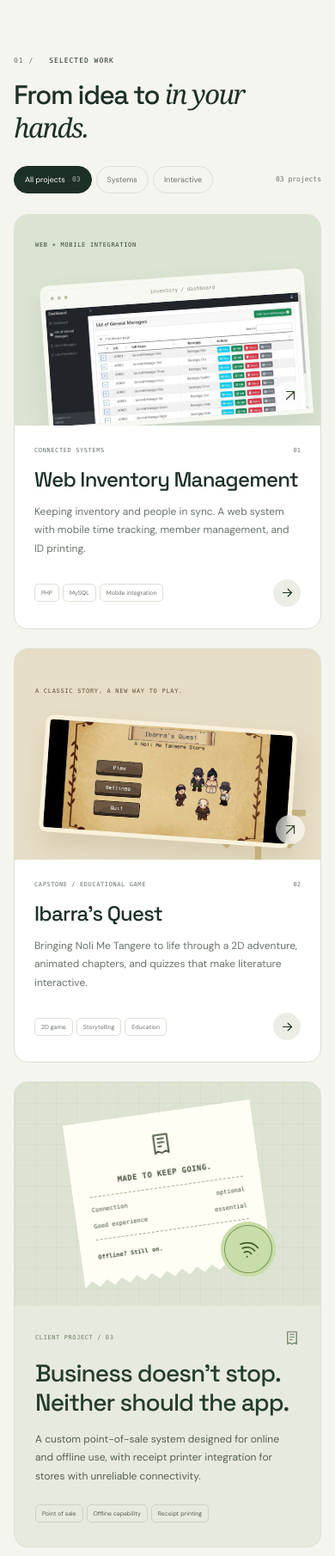
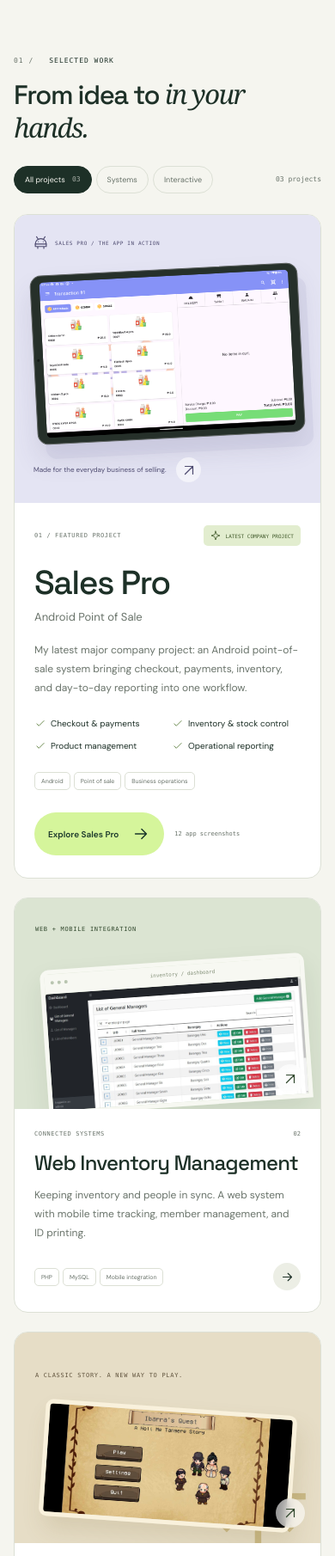
Before and after one commit to Jennnn06/Jennnn06.github.io, a PHP site: page / in a window 390 px wide. Shown: the part 1195-3005 px from the top of the page at 86% size. Run offline with PHP 8.4, Linux system fonts and the light colour scheme.

Commit message:
added sales pro as my project

```diff
--- a/css/style_index.css
+++ b/css/style_index.css
@@ -233,29 +233,38 @@ h1, h2, h3 { font-family: var(--heading); font-weight: 500; }
 .project-open { display: flex; align-items: center; justify-content: center; flex-shrink: 0; width: 32px; height: 32px; background: var(--soft); border-radius: 50%; transition: transform .2s, background .2s; }
 .project-open .icon { width: 17px; height: 17px; }
 .project-open:hover { background: var(--line); transform: translateX(3px); }
-.pos-project { display: grid; grid-template-columns: 1fr 1.1fr; grid-column: 1 / -1; background: #e7eadf; border: 1px solid var(--line); border-radius: 20px; overflow: hidden; }
-.pos-art { position: relative; display: flex; align-items: center; justify-content: center; min-height: 315px; background: #dce3d2; background-image: linear-gradient(90deg, #6d81510d 1px, transparent 1px), linear-gradient(#6d81510d 1px, transparent 1px); background-size: 24px 24px; }
-.receipt { display: flex; flex-direction: column; align-items: stretch; gap: 11px; width: 230px; padding: 23px 20px 26px; background: #fffdf4; color: #405039; font-family: var(--mono); transform: rotate(-8deg); filter: drop-shadow(6px 12px 10px #5360441a); clip-path: polygon(0 0,100% 0,100% 96%,96% 100%,92% 96%,88% 100%,84% 96%,80% 100%,76% 96%,72% 100%,68% 96%,64% 100%,60% 96%,56% 100%,52% 96%,48% 100%,44% 96%,40% 100%,36% 96%,32% 100%,28% 96%,24% 100%,20% 96%,16% 100%,12% 96%,8% 100%,4% 96%,0 100%); }
-.receipt > .icon { align-self: center; width: 27px; height: 27px; margin-bottom: 5px; }
-.receipt strong { font-size: 10px; text-align: center; letter-spacing: .4px; }
-.receipt-line { border-top: 1px dashed #a1ab8d; }
-.receipt > span:not(.receipt-line) { display: flex; justify-content: space-between; align-items: center; font-size: 7px; }
-.receipt b { font-weight: 400; }
-.receipt > span.receipt-total { font-size: 10px; font-weight: 600; }
-.receipt-total .icon { width: 17px; height: 17px; }
-.pos-stamp { position: absolute; display: flex; align-items: center; justify-content: center; width: 62px; height: 62px; border: 1px solid #779453; border-radius: 50%; background: #c9dda8; color: #3e5f27; left: calc(50% + 72px); bottom: 44px; transform: rotate(12deg); box-shadow: 0 0 0 4px #c9dda8; }
-.pos-stamp .icon { width: 30px; height: 30px; }
-.pos-content { padding: 34px 38px; color: #253d2c; }
-.pos-content .project-meta { color: #6c7e63; }
-.pos-content .project-meta .icon { width: 18px; height: 18px; }
-.pos-content h3 { font-size: 30px; letter-spacing: -1px; line-height: 1.2; margin-top: 16px; }
-.pos-content > p { font-size: 14px; color: #55634e; line-height: 1.8; margin-top: 15px; max-width: 420px; }
-.pos-content .tags { margin-top: 22px; }
-.pos-content .tags span { color: #55634e; border-color: #cbd2c1; }
-[data-theme="dark"] .pos-project { background: #24382a; }
-[data-theme="dark"] .pos-content { color: #e4ecd9; }
-[data-theme="dark"] .pos-content > p, [data-theme="dark"] .pos-content .project-meta { color: #b1bda5; }
-[data-theme="dark"] .pos-content .tags span { color: #b1bda5; border-color: #48603d; }
+
+/* Sales Pro leads the work section as the latest major company project. */
+.featured-project { display: grid; grid-template-columns: 1fr 1.15fr; grid-column: 1 / -1; border: 1px solid var(--line); border-radius: 20px; overflow: hidden; background: var(--surface); }
+.featured-copy { padding: 38px; }
+.featured-copy .project-meta { flex-wrap: wrap; gap: 12px; letter-spacing: .6px; }
+.featured-badge { display: inline-flex; align-items: center; gap: 6px; border-radius: 5px; padding: 6px 8px; background: #e2edcf; color: #425b2c; font-size: 7px; }
+.featured-badge .icon { width: 12px; height: 12px; }
+.featured-copy h3 { margin-top: 27px; font-size: 46px; letter-spacing: -2px; line-height: 1.1; }
+.featured-type { margin-top: 9px; font-size: 14px; color: var(--muted); }
+.featured-description { max-width: 430px; margin-top: 19px; font-size: 14px; line-height: 1.85; color: var(--muted); }
+.featured-capabilities { display: grid; grid-template-columns: 1fr 1fr; gap: 12px 17px; padding: 0; margin: 23px 0; list-style: none; }
+.featured-capabilities li { display: flex; align-items: flex-start; gap: 7px; font-size: 11px; line-height: 1.5; }
+.featured-capabilities .icon { width: 14px; height: 14px; margin-top: 1px; color: #658648; }
+.featured-actions { display: flex; align-items: center; flex-wrap: wrap; gap: 17px; margin-top: 26px; }
+.featured-actions .button { font-size: 11px; padding: 14px 19px; gap: 20px; }
+.featured-actions > span { font-family: var(--mono); font-size: 8px; color: var(--muted); }
+.featured-preview { position: relative; display: flex; flex-direction: column; justify-content: center; gap: 31px; min-width: 0; padding: 38px 32px; background: #e4e4f3; color: #4e4b70; text-align: left; overflow: hidden; }
+.featured-preview::before { content: ""; position: absolute; pointer-events: none; width: 550px; height: 550px; border: 1px solid #76749e22; border-radius: 50%; left: calc(50% - 275px); top: calc(50% - 275px); }
+.featured-preview-label { position: relative; display: inline-flex; align-items: center; gap: 8px; font-family: var(--mono); font-size: 8px; letter-spacing: .8px; }
+.featured-preview-label .icon { width: 17px; height: 17px; }
+.sales-tablet { position: relative; display: block; width: 100%; padding: 10px 13px; border: 1px solid #5d6260; border-radius: 17px; background: #26302a; box-shadow: 9px 17px 0 #b5b5d13d, 0 18px 30px #49456d22; transform: rotate(-3deg); transition: transform .3s; }
+.sales-tablet::before { content: ""; position: absolute; top: calc(50% - 2px); left: 4px; width: 4px; height: 4px; border-radius: 50%; background: #151a17; }
+.sales-tablet img { width: 100%; height: auto; border-radius: 5px; }
+.featured-preview:hover .sales-tablet { transform: rotate(-1deg) translateY(-3px); }
+.featured-preview-caption { position: relative; display: flex; align-items: center; justify-content: space-between; gap: 12px; font-size: 10px; line-height: 1.7; }
+.featured-preview-arrow { display: flex; align-items: center; justify-content: center; width: 34px; height: 34px; flex-shrink: 0; border-radius: 50%; background: #ffffff8c; }
+.featured-preview-arrow .icon { width: 18px; height: 18px; }
+.app-sales { background: #d7d6ee; }
+.phone-project.phone-project-featured { padding: 11px 9px; margin-bottom: 3px; border: 1px solid #c7d4b7; border-radius: 12px; background: #e1e9d6; }
+.phone-project-featured small { color: #526345; }
+[data-theme="dark"] .featured-badge { background: #33482b; color: #d5efaf; }
+[data-theme="dark"] .featured-capabilities .icon { color: #a5c785; }
 
 /* An initial takes the place of a portrait. */
 .about-section { display: grid; grid-template-columns: .85fr 1.15fr; gap: 80px; align-items: center; }
@@ -389,8 +398,6 @@ h1, h2, h3 { font-family: var(--heading); font-weight: 500; }
   .project-bottom { gap: 5px; }
   .tags { gap: 4px; }
   .tags > span { font-size: 7px; padding: 5px 6px; }
-  .pos-content { padding: 30px 27px; }
-  .pos-content h3 { font-size: 26px; }
   .about-section { gap: 35px; grid-template-columns: .82fr 1.18fr; }
   .about-art { min-height: 460px; }
   .initials-art { left: 20px; font-size: 280px; top: 48px; }
@@ -450,17 +457,6 @@ h1, h2, h3 { font-family: var(--heading); font-weight: 500; }
   .project-content h3 { font-size: 20px; }
   .project-meta { font-size: 6px; }
   .project-bottom .tags { max-width: 175px; }
-  .pos-project { grid-template-columns: .9fr 1.1fr; }
-  .pos-art { min-height: 310px; }
-  .receipt { width: 190px; padding-inline: 14px; }
-  .receipt > span:not(.receipt-line) { font-size: 6px; }
-  .receipt strong { font-size: 8px; }
-  .receipt > span.receipt-total { font-size: 9px; }
-  .pos-stamp { width: 48px; height: 48px; left: calc(50% + 52px); bottom: 62px; }
-  .pos-stamp .icon { width: 25px; height: 25px; }
-  .pos-content { padding: 26px; }
-  .pos-content h3 { font-size: 23px; }
-  .pos-content p { font-size: 11px; }
   .about-section { gap: 30px; grid-template-columns: 1fr; }
   .about-art { min-height: 300px; }
   .initials-art { font-size: 260px; left: calc(50% - 80px); top: -35px; }
@@ -552,15 +548,6 @@ h1, h2, h3 { font-family: var(--heading); font-weight: 500; }
   .project-content p { font-size: 12px; }
   .project-bottom .tags { max-width: none; }
   .tags > span { font-size: 7px; padding: 5px 7px; }
-  .pos-project { grid-template-columns: 1fr; border-radius: 16px; }
-  .pos-art { min-height: 260px; }
-  .receipt { width: 220px; padding-inline: 20px; }
-  .receipt > span:not(.receipt-line) { font-size: 7px; }
-  .receipt strong { font-size: 9px; }
-  .pos-stamp { width: 56px; height: 56px; left: calc(50% + 66px); bottom: 38px; }
-  .pos-content { padding: 28px 24px; }
-  .pos-content h3 { font-size: 28px; }
-  .pos-content p { font-size: 12px; }
   .about-art { min-height: 305px; }
   .about-art-label { font-size: 6px; }
   .about-art-bottom { font-size: 7px; }
@@ -625,6 +612,49 @@ h1, h2, h3 { font-family: var(--heading); font-weight: 500; }
   .project-visual { height: 220px; }
   .project-content h3 { font-size: 22px; }
 }
+@media (max-width: 1190px) {
+  .featured-copy { padding: 30px; }
+  .featured-copy h3 { font-size: 42px; }
+  .featured-preview { padding-inline: 26px; }
+}
+@media (max-width: 980px) {
+  .featured-project { grid-template-columns: 1fr 1fr; }
+  .featured-copy { padding: 27px; }
+  .featured-capabilities { grid-template-columns: 1fr; gap: 9px; }
+  .featured-description { font-size: 13px; }
+  .featured-preview { padding-inline: 24px; }
+  .featured-preview-label { font-size: 6px; letter-spacing: .5px; }
+}
+@media (max-width: 760px) {
+  .featured-project { grid-template-columns: 1fr; }
+  .featured-preview { order: -1; padding: 28px 36px; gap: 24px; }
+  .featured-preview-label { font-size: 8px; }
+  .sales-tablet { max-width: 540px; margin-inline: auto; }
+  .featured-copy { padding: 31px; }
+  .featured-copy h3 { margin-top: 22px; }
+  .featured-description { max-width: none; font-size: 14px; }
+  .featured-capabilities { grid-template-columns: 1fr 1fr; gap: 12px 17px; }
+}
+@media (max-width: 560px) {
+  .featured-project { border-radius: 16px; }
+  .featured-preview { padding: 24px 22px; gap: 22px; }
+  .featured-preview-label { font-size: 6px; letter-spacing: .6px; }
+  .sales-tablet { padding: 7px 10px; border-radius: 13px; }
+  .sales-tablet::before { left: 3px; width: 3px; height: 3px; }
+  .featured-preview-caption { font-size: 8px; }
+  .featured-preview-arrow { width: 29px; height: 29px; }
+  .featured-copy { padding: 26px 23px; }
+  .featured-copy .project-meta { gap: 11px; font-size: 7px; }
+  .featured-badge { font-size: 6px; }
+  .featured-copy h3 { font-size: 39px; letter-spacing: -1.5px; }
+  .featured-type { font-size: 13px; }
+  .featured-description { font-size: 12px; }
+  .featured-capabilities { gap: 11px 10px; }
+  .featured-capabilities li { font-size: 10px; gap: 5px; }
+  .featured-actions { gap: 12px; }
+  .featured-actions .button { font-size: 10px; padding-inline: 16px; gap: 15px; }
+  .featured-actions > span { font-size: 7px; }
+}
 @media (prefers-reduced-motion: reduce) {
   html { scroll-behavior: auto; }
   *, *::before, *::after { animation: none !important; transition: none !important; }
--- a/index.html
+++ b/index.html
@@ -10,9 +10,9 @@
   <link rel="preconnect" href="https://fonts.googleapis.com">
   <link rel="preconnect" href="https://fonts.gstatic.com" crossorigin>
   <link href="https://fonts.googleapis.com/css2?family=DM+Sans:wght@400;450;500;550;600;650;700&family=Space+Grotesk:wght@400;500;600;700&display=swap" rel="stylesheet">
-  <link href="css/style_index.css?v=757f5b1e3533" rel="stylesheet">
+  <link href="css/style_index.css?v=1bdde8a3bcdd" rel="stylesheet">
   <script>try{if(localStorage.getItem('jen-portfolio-theme')==='dark')document.documentElement.dataset.theme='dark'}catch{}</script>
-  <script src="js/switch_project.js?v=a794725e4d5a" defer></script>
+  <script src="js/switch_project.js?v=1a8b76cf07fa" defer></script>
 </head>
 <body>
   <a class="skip-link" href="#main">Skip to content</a>
@@ -73,9 +73,9 @@
               </section>
               <section class="phone-panel" id="phone-panel-work" data-phone-panel="work" role="tabpanel" aria-labelledby="phone-tab-work" tabindex="0" hidden>
                 <div class="phone-section-label">THE APP DRAWER</div><h2>Things I’ve built.</h2><p class="phone-panel-intro">Different ideas. The same attention to detail.</p>
+                <button class="phone-project phone-project-featured" type="button" data-gallery="sales"><span class="app-icon app-sales"><svg class="icon"><use href="#i-receipt"/></svg></span><span><strong>Sales Pro</strong><small>Latest company project</small></span><svg class="icon"><use href="#i-chevron"/></svg></button>
                 <button class="phone-project" type="button" data-gallery="inventory"><span class="app-icon app-work"><svg class="icon"><use href="#i-database"/></svg></span><span><strong>Inventory Management</strong><small>Connected systems</small></span><svg class="icon"><use href="#i-chevron"/></svg></button>
                 <button class="phone-project" type="button" data-gallery="noli"><span class="app-icon app-toolkit"><svg class="icon"><use href="#i-spark"/></svg></span><span><strong>Ibarra’s Quest</strong><small>Interactive learning</small></span><svg class="icon"><use href="#i-chevron"/></svg></button>
-                <a class="phone-project" href="#pos-project"><span class="app-icon app-about"><svg class="icon"><use href="#i-receipt"/></svg></span><span><strong>Point of Sale</strong><small>Online &amp; offline</small></span><svg class="icon"><use href="#i-chevron"/></svg></a>
                 <a class="phone-text-link" href="#projects">Explore all projects <svg class="icon"><use href="#i-arrow"/></svg></a>
               </section>
               <section class="phone-panel" id="phone-panel-toolkit" data-phone-panel="toolkit" role="tabpanel" aria-labelledby="phone-tab-toolkit" tabindex="0" hidden>
@@ -97,9 +97,29 @@
       <div class="section-heading"><div><span class="eyebrow section-eyebrow"><span class="section-number">01 /</span> SELECTED WORK</span><h2 id="work-title">From idea to <span class="serif-word">in your hands.</span></h2></div><span class="section-aside">Real problems.<br>Things I’ve built to solve them.</span></div>
       <div class="work-toolbar"><div class="project-filters" role="group" aria-label="Filter projects"><button type="button" data-project-filter="all" aria-pressed="true">All projects <span>03</span></button><button type="button" data-project-filter="systems" aria-pressed="false">Systems</button><button type="button" data-project-filter="interactive" aria-pressed="false">Interactive</button></div><span id="projectCount" class="project-count" aria-live="polite">03 projects</span></div>
       <div class="project-grid">
-        <article class="project-card" data-project-card data-category="systems"><button class="project-visual inventory-visual" type="button" data-gallery="inventory" aria-label="View Web Inventory Management screenshots"><span class="visual-label">WEB + MOBILE INTEGRATION</span><span class="browser-frame"><span class="browser-toolbar"><span></span><span></span><span></span><i>inventory / dashboard</i></span><img src="images/project_web_inventory/2.jpg" alt="Inventory management dashboard with searchable manager records and ID printing actions" width="1365" height="624" loading="lazy"></span><span class="visual-action"><svg class="icon"><use href="#i-up-right"/></svg></span></button><div class="project-content"><div class="project-meta"><span>CONNECTED SYSTEMS</span><span>01</span></div><h3>Web Inventory Management</h3><p>Keeping inventory and people in sync. A web system with mobile time tracking, member management, and ID printing.</p><div class="project-bottom"><div class="tags"><span>PHP</span><span>MySQL</span><span>Mobile integration</span></div><button class="project-open" type="button" data-gallery="inventory" aria-label="Open Web Inventory Management gallery"><svg class="icon"><use href="#i-arrow"/></svg></button></div></div></article>
-        <article class="project-card" data-project-card data-category="interactive"><button class="project-visual game-visual" type="button" data-gallery="noli" aria-label="View Ibarra’s Quest screenshots"><span class="visual-label">A CLASSIC STORY. A NEW WAY TO PLAY.</span><span class="game-screenshot"><img src="images/project_noli_me/1.jpg" alt="Ibarra’s Quest title screen, a pixel-art game based on Noli Me Tangere" width="1612" height="720" loading="lazy"></span><span class="game-star" aria-hidden="true">✳</span><span class="visual-action"><svg class="icon"><use href="#i-up-right"/></svg></span></button><div class="project-content"><div class="project-meta"><span>CAPSTONE / EDUCATIONAL GAME</span><span>02</span></div><h3>Ibarra’s Quest</h3><p>Bringing Noli Me Tangere to life through a 2D adventure, animated chapters, and quizzes that make literature interactive.</p><div class="project-bottom"><div class="tags"><span>2D game</span><span>Storytelling</span><span>Education</span></div><button class="project-open" type="button" data-gallery="noli" aria-label="Open Ibarra’s Quest gallery"><svg class="icon"><use href="#i-arrow"/></svg></button></div></div></article>
-        <article class="pos-project" id="pos-project" data-project-card data-category="systems"><div class="pos-art" aria-hidden="true"><div class="receipt"><svg class="icon"><use href="#i-receipt"/></svg><strong>MADE TO KEEP GOING.</strong><span class="receipt-line"></span><span>Connection <b>optional</b></span><span>Good experience <b>essential</b></span><span class="receipt-line"></span><span class="receipt-total">Offline? Still on. <svg class="icon"><use href="#i-check"/></svg></span></div><span class="pos-stamp"><svg class="icon"><use href="#i-wifi"/></svg></span></div><div class="pos-content"><div class="project-meta"><span>CLIENT PROJECT / 03</span><svg class="icon"><use href="#i-receipt"/></svg></div><h3>Business doesn’t stop.<br>Neither should the app.</h3><p>A custom point-of-sale system designed for online and offline use, with receipt printer integration for stores with unreliable connectivity.</p><div class="tags"><span>Point of sale</span><span>Offline capability</span><span>Receipt printing</span></div></div></article>
+        <article class="featured-project" id="pos-project" data-project-card data-category="systems" aria-labelledby="sales-pro-title">
+          <div class="featured-copy">
+            <div class="project-meta"><span>01 / FEATURED PROJECT</span><span class="featured-badge"><svg class="icon" aria-hidden="true"><use href="#i-spark"/></svg> LATEST COMPANY PROJECT</span></div>
+            <h3 id="sales-pro-title">Sales Pro</h3>
+            <p class="featured-type">Android Point of Sale</p>
+            <p class="featured-description">My latest major company project: an Android point-of-sale system bringing checkout, payments, inventory, and day-to-day reporting into one workflow.</p>
+            <ul class="featured-capabilities" aria-label="Sales Pro features">
+              <li><svg class="icon" aria-hidden="true"><use href="#i-check"/></svg> Checkout &amp; payments</li>
+              <li><svg class="icon" aria-hidden="true"><use href="#i-check"/></svg> Inventory &amp; stock control</li>
+              <li><svg class="icon" aria-hidden="true"><use href="#i-check"/></svg> Product management</li>
+              <li><svg class="icon" aria-hidden="true"><use href="#i-check"/></svg> Operational reporting</li>
+            </ul>
+            <div class="tags"><span>Android</span><span>Point of sale</span><span>Business operations</span></div>
+            <div class="featured-actions"><button class="button button-lime" type="button" data-gallery="sales">Explore Sales Pro <svg class="icon" aria-hidden="true"><use href="#i-arrow"/></svg></button><span>12 app screenshots</span></div>
+          </div>
+          <button class="featured-preview" type="button" data-gallery="sales" aria-label="View Sales Pro's 12 project screenshots">
+            <span class="featured-preview-label"><svg class="icon" aria-hidden="true"><use href="#i-android"/></svg> SALES PRO / THE APP IN ACTION</span>
+            <span class="sales-tablet"><img src="images/project_sales_pro/Screenshot_20261108-171141.png" alt="Sales Pro Android checkout with product categories, product cards, shopping cart, and payment action" width="1920" height="1200" loading="lazy"></span>
+            <span class="featured-preview-caption"><span>Made for the everyday business of selling.</span><span class="featured-preview-arrow"><svg class="icon" aria-hidden="true"><use href="#i-up-right"/></svg></span></span>
+          </button>
+        </article>
+        <article class="project-card" data-project-card data-category="systems"><button class="project-visual inventory-visual" type="button" data-gallery="inventory" aria-label="View Web Inventory Management screenshots"><span class="visual-label">WEB + MOBILE INTEGRATION</span><span class="browser-frame"><span class="browser-toolbar"><span></span><span></span><span></span><i>inventory / dashboard</i></span><img src="images/project_web_inventory/2.jpg" alt="Inventory management dashboard with searchable manager records and ID printing actions" width="1365" height="624" loading="lazy"></span><span class="visual-action"><svg class="icon"><use href="#i-up-right"/></svg></span></button><div class="project-content"><div class="project-meta"><span>CONNECTED SYSTEMS</span><span>02</span></div><h3>Web Inventory Management</h3><p>Keeping inventory and people in sync. A web system with mobile time tracking, member management, and ID printing.</p><div class="project-bottom"><div class="tags"><span>PHP</span><span>MySQL</span><span>Mobile integration</span></div><button class="project-open" type="button" data-gallery="inventory" aria-label="Open Web Inventory Management gallery"><svg class="icon"><use href="#i-arrow"/></svg></button></div></div></article>
+        <article class="project-card" data-project-card data-category="interactive"><button class="project-visual game-visual" type="button" data-gallery="noli" aria-label="View Ibarra’s Quest screenshots"><span class="visual-label">A CLASSIC STORY. A NEW WAY TO PLAY.</span><span class="game-screenshot"><img src="images/project_noli_me/1.jpg" alt="Ibarra’s Quest title screen, a pixel-art game based on Noli Me Tangere" width="1612" height="720" loading="lazy"></span><span class="game-star" aria-hidden="true">✳</span><span class="visual-action"><svg class="icon"><use href="#i-up-right"/></svg></span></button><div class="project-content"><div class="project-meta"><span>CAPSTONE / EDUCATIONAL GAME</span><span>03</span></div><h3>Ibarra’s Quest</h3><p>Bringing Noli Me Tangere to life through a 2D adventure, animated chapters, and quizzes that make literature interactive.</p><div class="project-bottom"><div class="tags"><span>2D game</span><span>Storytelling</span><span>Education</span></div><button class="project-open" type="button" data-gallery="noli" aria-label="Open Ibarra’s Quest gallery"><svg class="icon"><use href="#i-arrow"/></svg></button></div></div></article>
       </div>
     </section>
     <section class="about-section page-width section-space" id="about" aria-labelledby="about-title">
```
Also changed, not shown: js/switch_project.js (+35 -13 lines), README.md, images/project_sales_pro/Screenshot_20261108-171110.png (added), images/project_sales_pro/Screenshot_20261108-171141.png (added), images/project_sales_pro/Screenshot_20261108-171147.png (added), images/project_sales_pro/Screenshot_20261108-171157.png (added), images/project_sales_pro/Screenshot_20261108-171207.png (added), images/project_sales_pro/Screenshot_20261108-171215.png (added), images/project_sales_pro/Screenshot_20261108-171217.png (added), images/project_sales_pro/Screenshot_20261108-171253.png (added), images/project_sales_pro/Screenshot_20261108-171257.png (added), images/project_sales_pro/Screenshot_20261108-171308.png (added), images/project_sales_pro/Screenshot_20261108-171314.png (added), images/project_sales_pro/Screenshot_20261108-171351.png (added).
